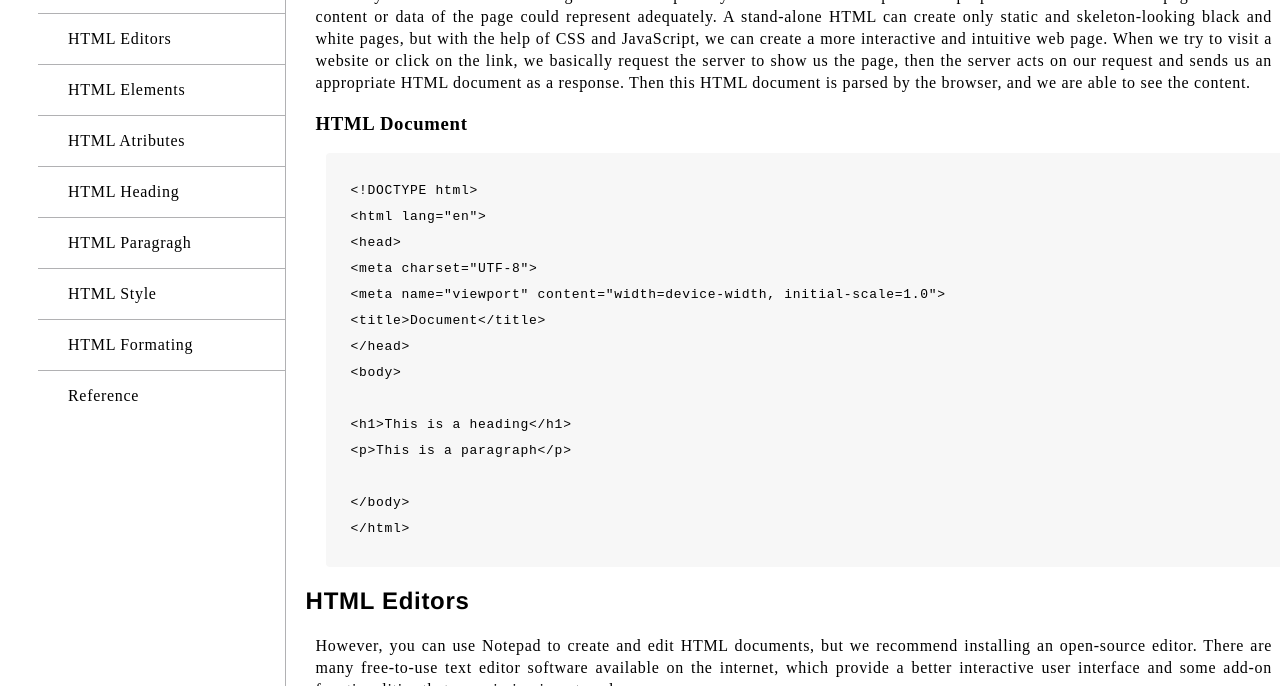
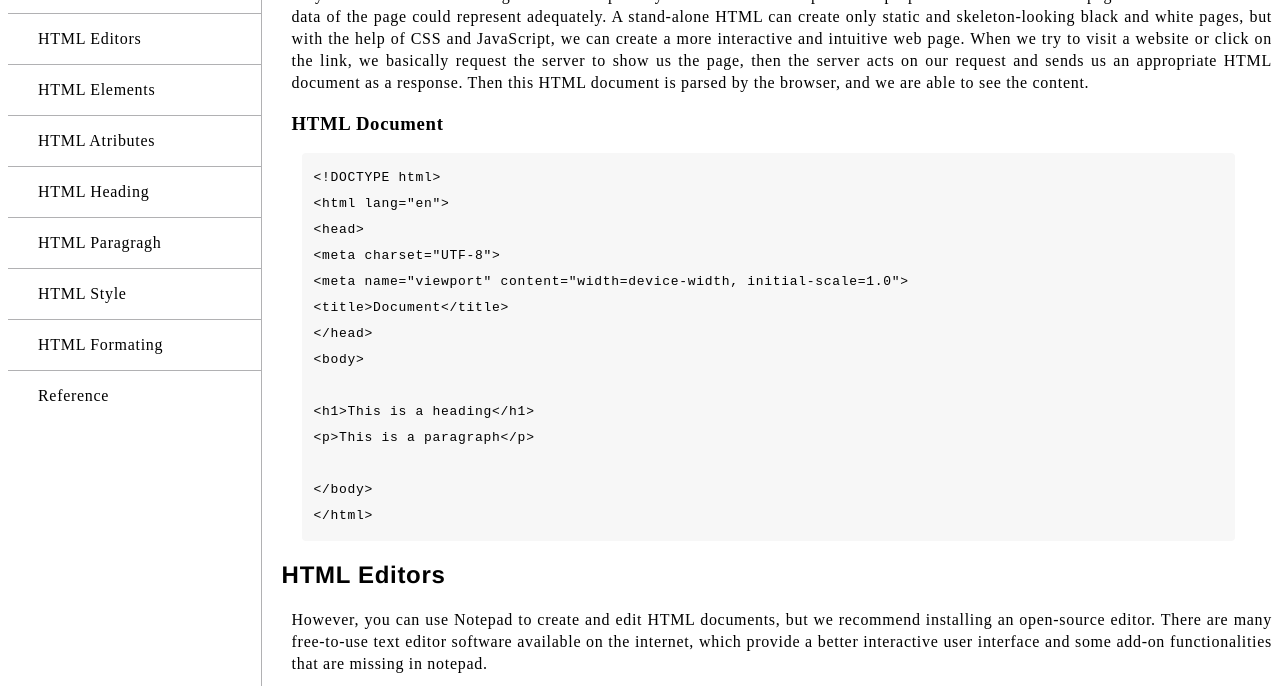
Before and after one commit to ziloladev/HTML, a plain HTML site: page page/index.html in a window 1280 px wide. Shown: the part 114-800 px from the top of the page. Drawn offline with Linux system fonts and the light colour scheme.

Commit message:
Update index.html

```diff
--- a/page/index.html
+++ b/page/index.html
@@ -11,7 +11,7 @@
         .leftDiv {
             width: 20%;
             border-right: 1.5px solid rgb(177, 177, 179);
-            margin-left: 30px;
+
             height: 135vh;
 
         }
@@ -112,7 +112,8 @@
             <div>
                 <h3 style="margin-left: 30px;">HTML Document</h3>
             </div>
-            <div class="struk" style="padding: 25px;">
+            <div class="struk" style="">
+                <div style="margin: 10px;">
                     &lt;!DOCTYPE html&gt;<br>
                     &lt;html lang="en"&gt;<br>
                     &lt;head&gt;<br>
@@ -127,7 +128,7 @@
                     <br>
                     &lt;/body&gt;<br>
                     &lt;/html&gt;<br>
-
+                </div>
             </div>
             <h2>HTML Editors</h2>
             <p>However, you can use Notepad to create and edit HTML documents, but we recommend installing an
```
Lines whose indentation alone changed are shown as unchanged.
